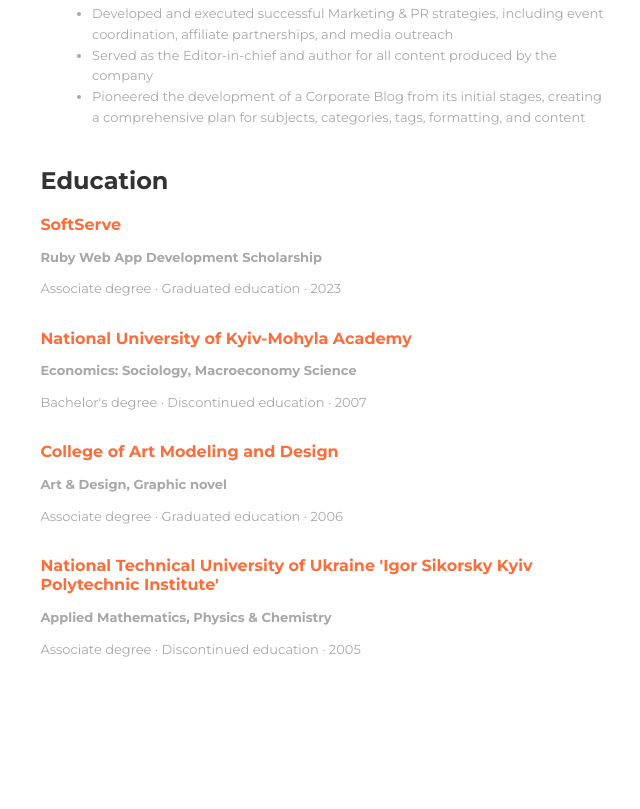
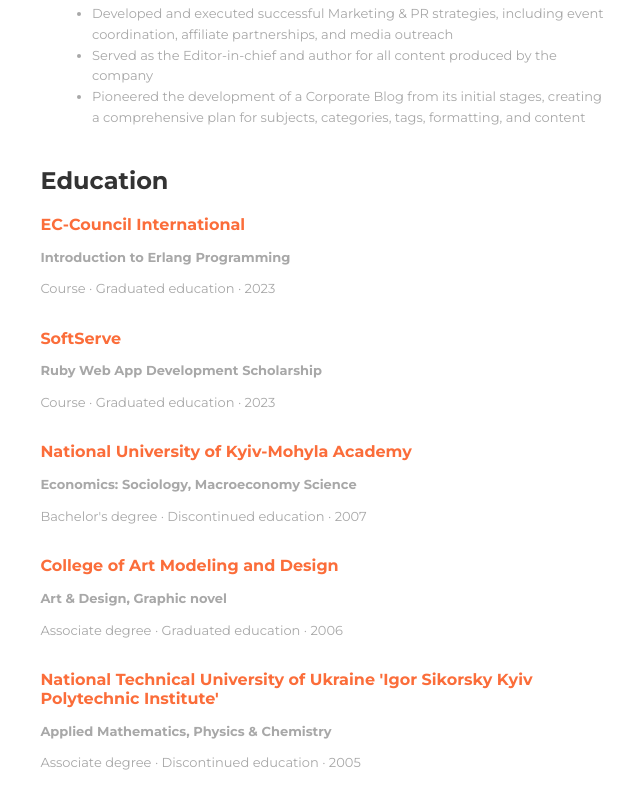
Before and after one commit to Mianaviatte/Curriculum_vitae, a plain HTML site: page ruby.html in a window 1280 px wide. Shown: the part 5285-6094 px from the top of the page, without its empty margins (158-798 px from the left). Before the commit the page ends 6006 px from the top, so only its background shows below. Drawn offline with Linux system fonts and the light colour scheme.

Commit message:
Updated education

```diff
--- a/ruby.html
+++ b/ruby.html
@@ -294,26 +294,33 @@
 
                 <!--University 0-->
                 <div class="company">
-                    <h4>SoftServe</h4>
-                    <p>Ruby Web App Development Scholarship</p>
-                    <h5>Associate degree · Graduated education · 2023</h5>
+                    <h4>EC-Council International</h4>
+                    <p>Introduction to Erlang Programming</p>
+                    <h5>Course · Graduated education · 2023</h5>
                 </div>
 
                 <!--University 1-->
+                <div class="company">
+                    <h4>SoftServe</h4>
+                    <p>Ruby Web App Development Scholarship</p>
+                    <h5>Course · Graduated education · 2023</h5>
+                </div>
+
+                <!--University 2-->
                 <div class="company">
                     <h4>National University of Kyiv-Mohyla Academy</h4>
                     <p>Economics: Sociology, Macroeconomy Science</p>
                     <h5>Bachelor's degree · Discontinued education · 2007</h5>
                 </div>
 
-                <!--University 2-->
+                <!--University 3-->
                 <div class="company">
                     <h4>College of Art Modeling and Design</h4>
                     <p>Art & Design, Graphic novel</p>
                     <h5>Associate degree · Graduated education · 2006</h5>
                 </div>
 
-                <!--University 3-->
+                <!--University 4-->
                 <div class="company">
                     <h4>National Technical University of Ukraine 'Igor Sikorsky Kyiv Polytechnic Institute'</h4>
                     <p>Applied Mathematics, Physics & Chemistry</p>
```
Also changed, not shown: manager.html (+13 -6 lines).
